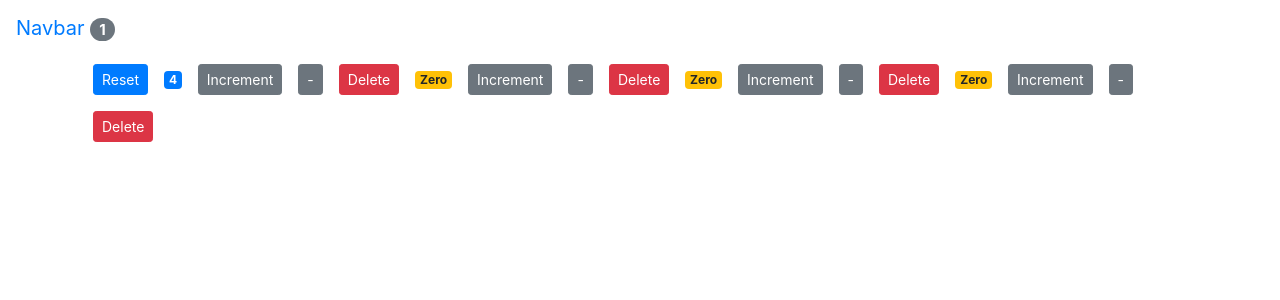
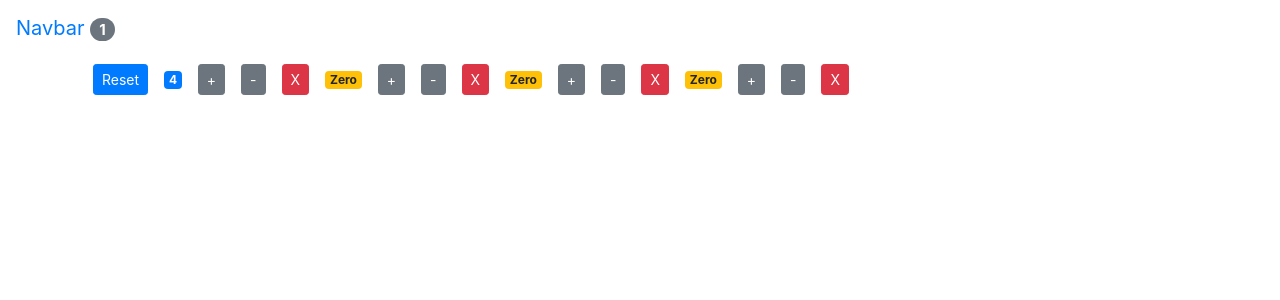
Before and after one commit to TheLuckyMojo/react-counter-app, a React (Create React App) app: page / in a window 1280 px wide. Shown: the top 300 px of the page. Built offline with nearby package versions, Linux system fonts and the light colour scheme.

Commit message:
Exercise - change button labels

```diff
--- a/src/components/counter.jsx
+++ b/src/components/counter.jsx
@@ -21,7 +21,7 @@ class Counter extends Component {
           onClick={() => this.props.onIncrement(this.props.counter)}
           className='btn btn-secondary btn-sm m-2'
         >
-          Increment
+          +
         </button>
         <button
           onClick={() => this.props.onDecrement(this.props.counter)}
@@ -33,7 +33,7 @@ class Counter extends Component {
           onClick={() => this.props.onDelete(this.props.counter.id)}
           className='btn btn-danger btn-sm m-2'
         >
-          Delete
+          X
         </button>
       </React.Fragment>
     );
```
